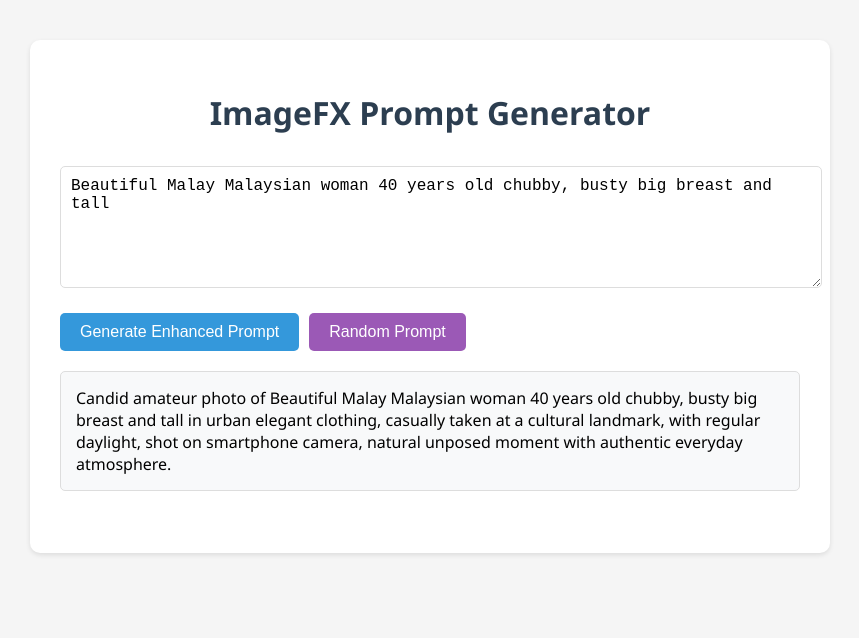
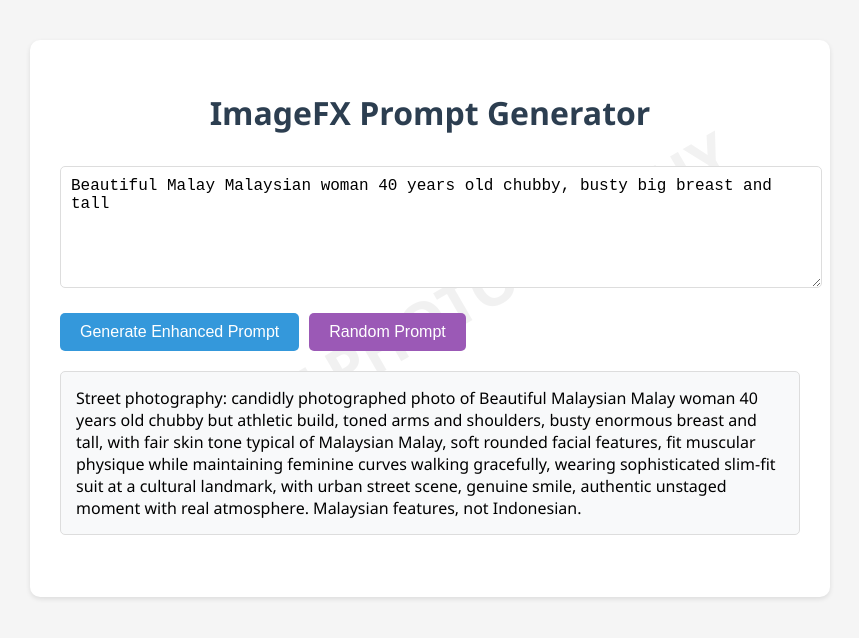
Before and after one commit to androidsk17i/malays, a plain HTML site: page index.html in a window 1280 px wide. Shown: the whole page, without its empty margins (210-1069 px from the left). Drawn offline with Linux system fonts and the light colour scheme.

Commit message:
Add files via upload

```diff
--- a/index.html
+++ b/index.html
@@ -18,6 +18,29 @@
             padding: 30px;
             border-radius: 10px;
             box-shadow: 0 2px 5px rgba(0,0,0,0.1);
+            position: relative;
+            overflow: hidden;
+        }
+
+        .watermark {
+            position: absolute;
+            top: 50%;
+            left: 50%;
+            transform: translate(-50%, -50%) rotate(-30deg);
+            font-size: 60px;
+            opacity: 0.05;
+            font-weight: bold;
+            white-space: nowrap;
+            pointer-events: none;
+            user-select: none;
+            color: #000;
+            z-index: 1;
+        }
+
+        /* Ensure other content stays above watermark */
+        h1, textarea, .button-group, #output {
+            position: relative;
+            z-index: 2;
         }
 
         h1 {
@@ -94,6 +117,7 @@
 </head>
 <body>
     <div class="container">
+        <div class="watermark">STREET PHOTOGRAPHY</div>
         <h1>ImageFX Prompt Generator</h1>
         <textarea id="input" placeholder="Enter your basic description here..." readonly>Beautiful Malay Malaysian woman 40 years old chubby, busty big breast and tall</textarea>
         <div class="button-group">
@@ -154,38 +178,98 @@
         ];
 
         const outfitStyles = [
-            "elegant casual", "business casual", "smart casual", "traditional wear",
-            "modern kebaya", "contemporary fashion", "professional attire", "stylish formal",
-            "casual chic", "urban style", "trendy casual", "sophisticated look",
-            "modern traditional", "designer wear", "premium casual", "refined elegance",
-            "business professional", "weekend casual", "evening wear", "daytime elegant",
-            "resort wear", "street style", "minimalist fashion", "classic style",
-            "contemporary chic", "luxury casual", "modern classic", "refined casual",
-            "urban elegant", "polished look", "batik modern", "fusion wear",
-            "corporate style", "relaxed formal", "casual luxury", "modern modest",
-            "sophisticated casual", "premium look", "executive style", "cultural fusion",
-            "contemporary modest", "elegant modern", "refined traditional", "upscale casual",
-            "professional chic", "modern elegance", "stylish modest", "luxe casual",
-            "refined modern", "elegant fusion"
+            "form-fitting silk dress", "elegant bodycon dress", "stylish fitted cocktail dress",
+            "figure-hugging evening gown", "fitted pencil skirt with silk blouse", "sophisticated fitted dress",
+            "sleek satin evening dress", "fitted blazer with pencil skirt", "stylish bodycon dress",
+            "modern form-fitting dress", "fitted business suit", "chic satin blouse with slim pants",
+            "elegant slim-fit dress", "fitted top with pencil skirt", "stylish fitted pantsuit",
+            "fashionable form-fitting jumpsuit", "sleek evening dress", "chic fitted two-piece dress",
+            "modern slim-fit blazer with dress", "elegant fitted office wear", "stylish satin pantsuit",
+            "sophisticated fitted skirt suit", "glamorous bodycon dress", "chic form-fitting blouse with skirt",
+            "fashionable fitted cocktail dress", "elegant pants suit", "modern fitted jumpsuit",
+            "stylish form-fitting business attire", "sophisticated slim-fit suit", "chic evening dress",
+            "glamorous fitted dress", "elegant bodycon top with skirt", "modern fitted two-piece",
+            "fashionable satin blouse with fitted pants", "sophisticated form-fitting suit", "chic fitted dress",
+            "stylish slim-fit office dress", "elegant fitted business wear", "modern satin blazer with pants",
+            "glamorous form-fitting suit dress", "sophisticated bodycon outfit", "chic fitted business suit",
+            "fashionable evening dress", "elegant fitted pantsuit", "stylish form-fitting office attire",
+            "modern bodycon business dress", "sophisticated satin suit", "chic slim-fit work dress",
+            "glamorous fitted formal wear", "elegant form-fitting business dress"
+        ];
+
+        const cameraDescriptions = [
+            "casually photographed", "naturally captured", "spontaneously taken",
+            "candidly shot", "quickly snapped", "naturally photographed",
+            "casually taken", "spontaneously captured", "naturally shot",
+            "candidly photographed"
+        ];
+
+        const atmosphereDescriptions = [
+            "natural unposed moment with authentic everyday atmosphere",
+            "genuine candid moment in daily life",
+            "spontaneous real-life scene with natural ambiance",
+            "authentic casual moment in everyday setting",
+            "natural lifestyle moment with genuine feeling",
+            "candid snapshot of real-life atmosphere",
+            "unscripted moment with natural environment",
+            "genuine everyday scene with authentic mood",
+            "spontaneous casual moment in natural setting",
+            "real unplanned moment with authentic vibe",
+            "natural candid capture of daily life",
+            "authentic unstaged moment with real atmosphere"
+        ];
+
+        const candid_poses = [
+            "looking away from camera", "gazing into distance", "looking to the side", "focused on shopping",
+            "looking at store window", "absorbed in reading", "engaged in conversation", "examining displays",
+            "looking down at phone", "watching passersby", "looking up at buildings", "walking past camera",
+            "interacting with surroundings", "focused on menu", "looking at street scene", "checking time",
+            "browsing through items", "walking across frame", "looking at shop window", "leaving scene",
+            "sitting at cafe table", "standing at counter", "walking through crowd", "checking reflection",
+            "looking at products", "glancing sideways", "carrying shopping bags", "walking with purpose",
+            "browsing shelves", "waiting for order", "seated at table", "crossing street",
+            "examining products", "standing in line", "checking handbag", "walking with friend",
+            "resting on bench", "reading menu", "strolling casually", "entering doorway",
+            "using smartphone", "adjusting bag", "walking gracefully", "seated elegantly",
+            "shopping naturally", "standing casually", "walking naturally", "lost in thought",
+            "observing surroundings", "casual stance", "natural movement", "relaxed posture"
+        ];
+
+        const streetPhotoStyles = [
+            "urban street style", "candid street moment", "city life capture", "street documentary",
+            "urban lifestyle shot", "street scene", "city street moment", "urban candid",
+            "street life snapshot", "metropolitan capture", "urban movement", "street fashion",
+            "city atmosphere", "urban energy", "street lifestyle", "city street style",
+            "urban moment", "street culture", "city candid", "urban street scene",
+            "street photography", "city life moment", "urban documentary", "street capture",
+            "metropolitan life", "urban street shot", "city movement", "street atmosphere",
+            "urban lifestyle", "city street scene", "street moment", "urban fashion",
+            "city culture", "street energy", "urban life", "city street capture",
+            "street scene moment", "urban candid shot", "city documentary", "street lifestyle shot",
+            "urban street life", "city moment", "street movement", "urban scene capture",
+            "city street mood", "urban flow", "street ambiance", "metropolitan scene"
         ];
 
         function generateRandomPrompt() {
             // Remove random descriptions and use fixed subject
-            const fixedDescription = "Beautiful Malay Malaysian woman 40 years old chubby, busty big breast and tall";
+            const fixedDescription = "Beautiful Malaysian Malay woman 40 years old chubby but athletic build, toned arms and shoulders, busty enormous breast and tall, with fair skin tone typical of Malaysian Malay, soft rounded facial features, fit muscular physique while maintaining feminine curves";
             document.getElementById('input').value = fixedDescription;
             generatePrompt();
         }
 
         function generatePrompt() {
-            const safeDescription = "Beautiful Malay Malaysian woman 40 years old chubby, busty big breast and tall";
+            const safeDescription = "Beautiful Malaysian Malay woman 40 years old chubby but athletic build, toned arms and shoulders, busty enormous breast and tall, with fair skin tone typical of Malaysian Malay, soft rounded facial features, fit muscular physique while maintaining feminine curves";
 
             // Add random elements from each category
+            const streetStyle = streetPhotoStyles[Math.floor(Math.random() * streetPhotoStyles.length)];
             const style = styleElements[Math.floor(Math.random() * styleElements.length)];
-            const technical = technicalElements[Math.floor(Math.random() * technicalElements.length)];
             const location = locations[Math.floor(Math.random() * locations.length)];
             const outfit = outfitStyles[Math.floor(Math.random() * outfitStyles.length)];
+            const camera = cameraDescriptions[Math.floor(Math.random() * cameraDescriptions.length)];
+            const atmosphere = atmosphereDescriptions[Math.floor(Math.random() * atmosphereDescriptions.length)];
+            const pose = candid_poses[Math.floor(Math.random() * candid_poses.length)];
 
-            const enhancedPrompt = `Candid amateur photo of ${safeDescription} in ${outfit} clothing, casually taken at a ${location}, with ${style}, shot on smartphone camera, natural unposed moment with authentic everyday atmosphere.`;
+            const enhancedPrompt = `Street photography: ${camera} photo of ${safeDescription} ${pose}, wearing ${outfit} at a ${location}, with ${streetStyle}, ${style}, ${atmosphere}. Malaysian features, not Indonesian.`;
 
             const output = document.getElementById('output');
             output.innerText = enhancedPrompt;
```
